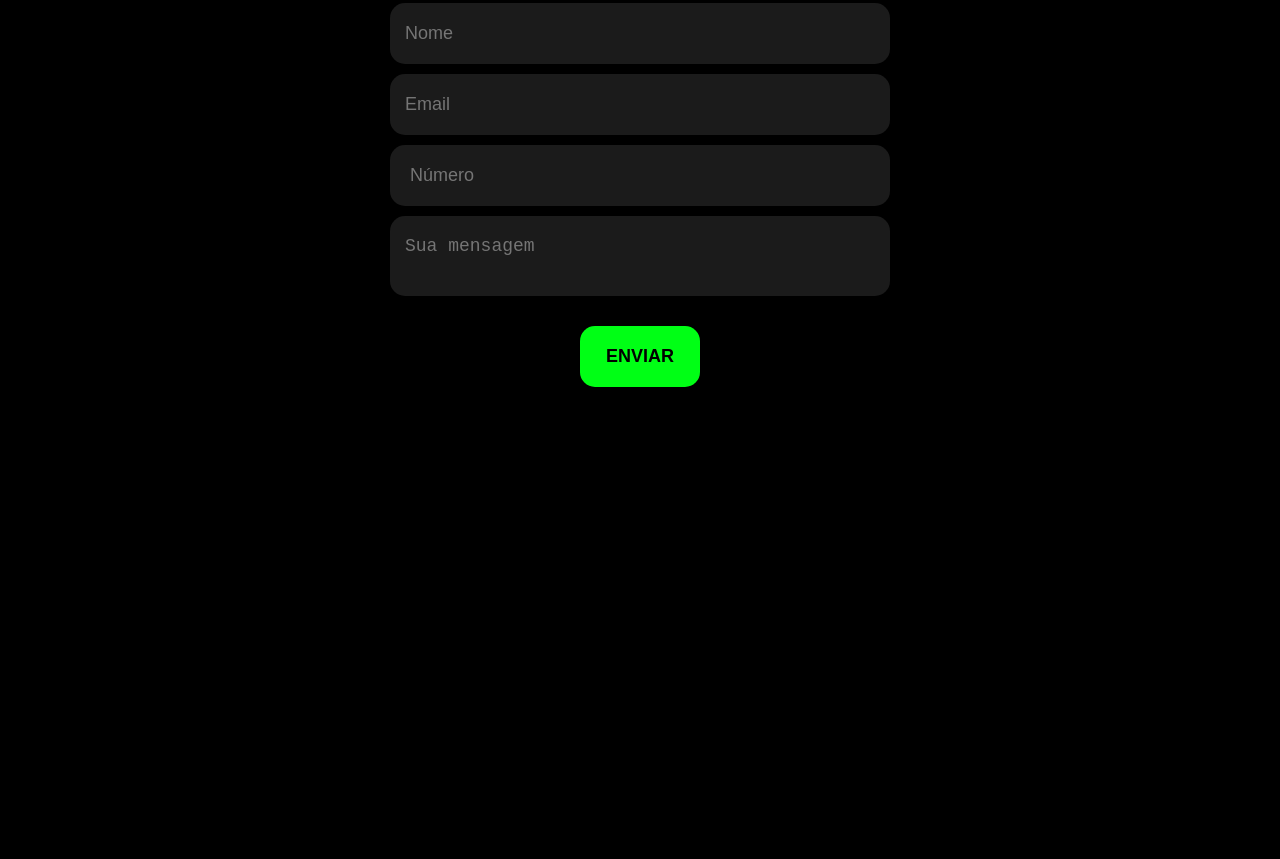
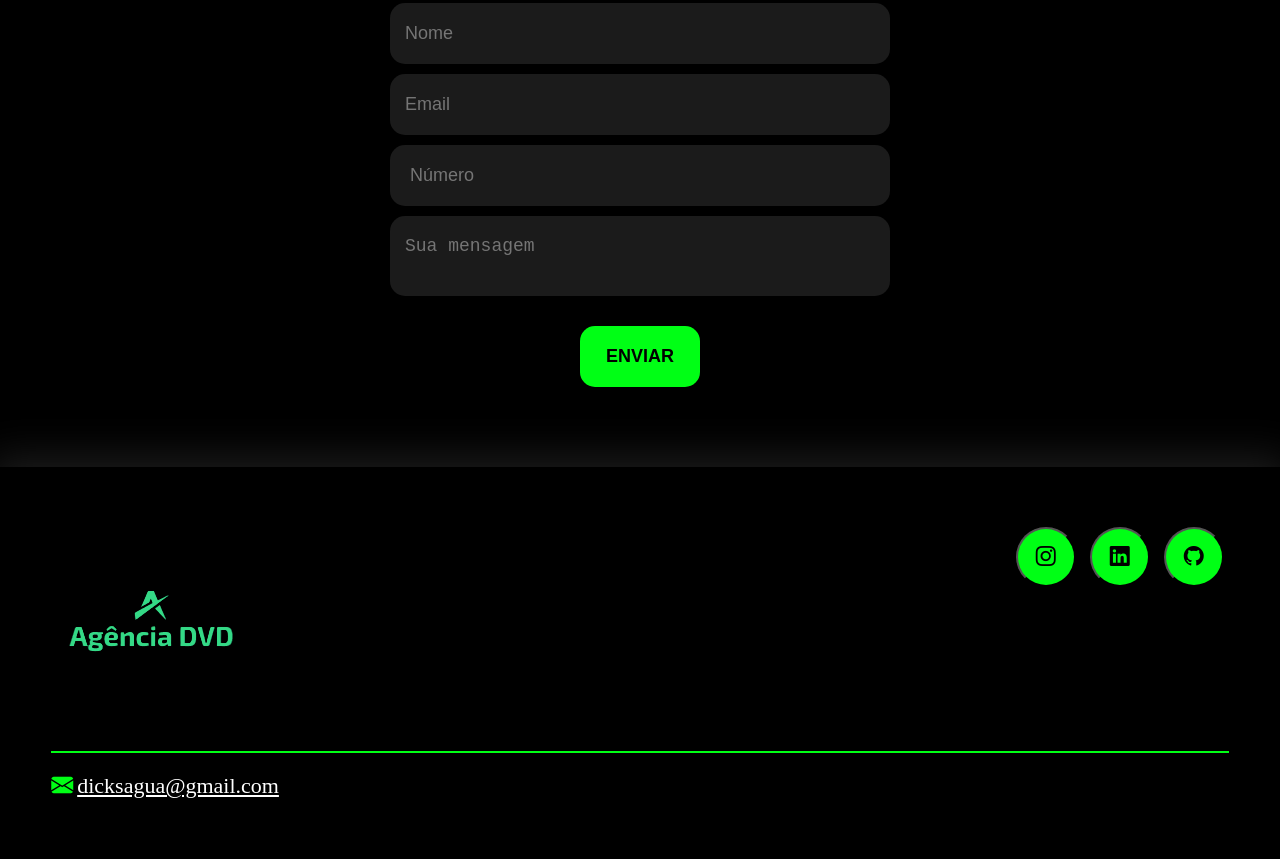
Before and after one commit to davidbarreto-dsb/portifolio1, a plain HTML site: page index.html in a window 1280 px wide. Shown: the part 2862-3721 px from the top of the page. Before the commit the page ends 3329 px from the top, so only its background shows below. Drawn offline with nearby package versions, Linux system fonts and the light colour scheme.

Commit message:
adicionando rodapé
ADICIONANDO RODAPÉ DA PAGINA

```diff
--- a/index.html
+++ b/index.html
@@ -154,6 +154,25 @@
         </section><!-- formulario -->
 
     </main>
+    <footer>
+        <div class="interface">
+            <div class="line-footer">
+                <div class="flex">
+                    <div class="logo-footer">
+                        <img src="images/logo.png" alt="Logo da Agência">
+                    </div><!-- Logo-footer -->
+                    <div class="btn-social">
+                        <a href=""><button><i class="bi bi-instagram"></i></button></a>
+                        <a href=""><button><i class="bi bi-linkedin"></i></button></a>
+                        <a href=""><button><i class="bi bi-github"></i></button></a>
+                    </div><!-- btn-social -->
+                </div><!-- flex -->
+            </div><!-- line-footer -->
+            <div class="line-footer borda">
+                <p><i class="bi bi-envelope-fill"></i> <a href="mailto:dicksagua@gmail.com">dicksagua@gmail.com</a></p>
+            </div><!-- line-footer borda-->
+        </div><!-- interface -->
+    </footer>
 </body>
 
 </html>
--- a/style.css
+++ b/style.css
@@ -93,6 +93,16 @@ body {
     border: 0;
     border-radius: 30px;
     cursor: pointer;
+}
+.btn-social button{
+    width: 60px;
+    height: 60px;
+    border-radius: 50%;
+    background-color: #00ff15;
+    font-size: 20px;
+    cursor: pointer;
+    margin: 0 5px;
+
 }
 
  button:hover,form .btn-enviar input:hover {
@@ -251,16 +261,7 @@ section.sobre .flex{
     margin: 20px 0;
     text-align: justify;
 }
-.sobre .txt-sobre .btn-social button{
-    width: 60px;
-    height: 60px;
-    border-radius: 50%;
-    background-color: #00ff15;
-    font-size: 20px;
-    cursor: pointer;
-    margin: 0 5px;
 
-}
 /*ESTILO DO PORTFOLIO*/
 section.portfolio {
     padding: 80px 4%;
@@ -352,3 +353,29 @@ form .btn-enviar input{
     cursor: pointer;
     transition: 2s;
 }
+/* ESTILO DO RODAPÉ */
+footer{
+    padding: 40px 4%;
+    box-shadow:0 0 40px 10px #ffffff1d;
+
+}
+footer .flex{
+    justify-content: space-between;
+}
+footer .line-footer{
+    padding: 20px 0 ;
+
+}
+.borda{
+    border-top: 2px solid #00ff15;
+}
+footer .line-footer p i{
+    color: #00ff15;
+    font-size: 22px;
+
+}
+footer .line-footer p a{
+    color: #ffffff;
+    font-size: 22px;
+
+}
```
Lines whose indentation alone changed are shown as unchanged.
